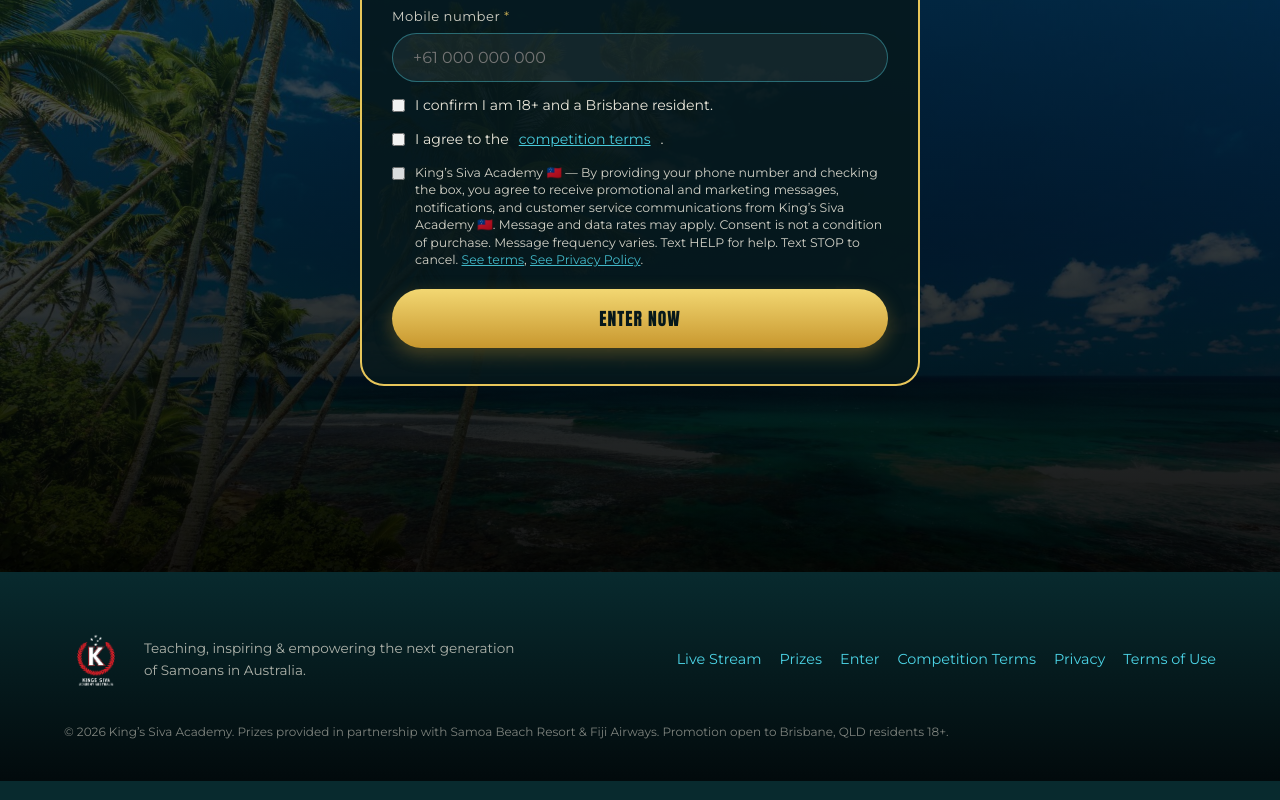
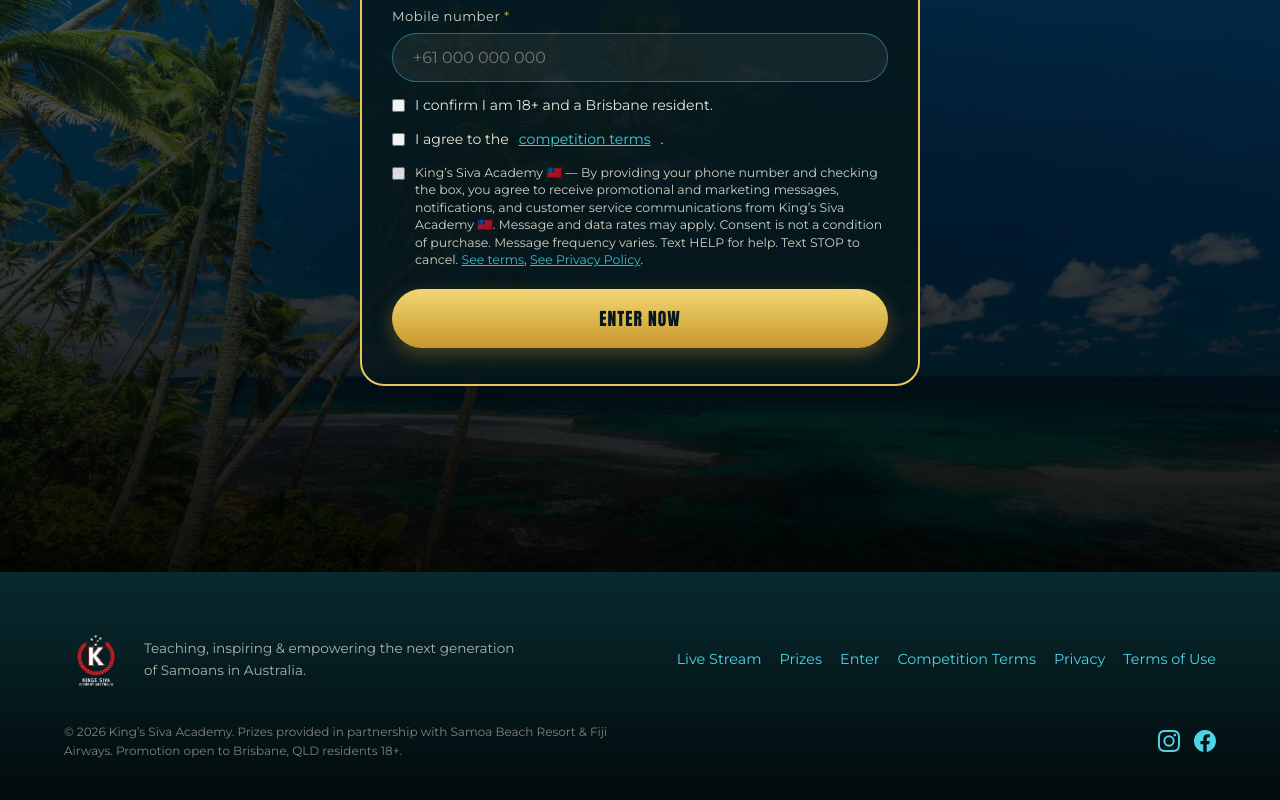
Before and after one commit to djgreenzone/kings-siva, a Next.js app: page / in a window 1280 px wide. Shown: the part 3863-4663 px from the top of the page. Built offline with nearby package versions, Linux system fonts and the light colour scheme.

Commit message:
Add Instagram and Facebook links to footer

```diff
--- a/components/Footer.tsx
+++ b/components/Footer.tsx
@@ -36,12 +36,49 @@ export default function Footer() {
             <a href="/terms-of-use" className="text-cyan">Terms of Use</a>
           </nav>
         </div>
-        <div style={{ marginTop: 30 }}>
-          <p style={{ fontSize: "0.75rem", opacity: 0.5 }}>
+        <div
+          style={{
+            marginTop: 30,
+            display: "flex",
+            flexWrap: "wrap",
+            gap: 20,
+            alignItems: "center",
+            justifyContent: "space-between",
+          }}
+        >
+          <p style={{ fontSize: "0.75rem", opacity: 0.5, maxWidth: 560 }}>
             © {new Date().getFullYear()} King&rsquo;s Siva Academy. Prizes provided
             in partnership with Samoa Beach Resort &amp; Fiji Airways. Promotion
             open to Brisbane, QLD residents 18+.
           </p>
+          <div style={{ display: "flex", gap: 14, alignItems: "center" }}>
+            <a
+              href="https://www.instagram.com/kingssivaacademy/"
+              target="_blank"
+              rel="noopener noreferrer"
+              aria-label="King's Siva Academy on Instagram"
+              className="text-cyan"
+              style={{ display: "inline-flex" }}
+            >
+              <svg width="22" height="22" viewBox="0 0 24 24" fill="currentColor" aria-hidden="true">
+                <path d="M12 2.16c3.2 0 3.58.01 4.85.07 1.17.05 1.8.25 2.23.41.56.22.96.48 1.38.9.42.42.68.82.9 1.38.16.42.36 1.06.41 2.23.06 1.27.07 1.65.07 4.85s-.01 3.58-.07 4.85c-.05 1.17-.25 1.8-.41 2.23-.22.56-.48.96-.9 1.38-.42.42-.82.68-1.38.9-.42.16-1.06.36-2.23.41-1.27.06-1.65.07-4.85.07s-3.58-.01-4.85-.07c-1.17-.05-1.8-.25-2.23-.41a3.7 3.7 0 0 1-1.38-.9 3.7 3.7 0 0 1-.9-1.38c-.16-.42-.36-1.06-.41-2.23-.06-1.27-.07-1.65-.07-4.85s.01-3.58.07-4.85c.05-1.17.25-1.8.41-2.23.22-.56.48-.96.9-1.38.42-.42.82-.68 1.38-.9.42-.16 1.06-.36 2.23-.41 1.27-.06 1.65-.07 4.85-.07zM12 0C8.74 0 8.33.01 7.05.07 5.78.13 4.9.33 4.14.63c-.79.3-1.46.72-2.12 1.38C1.35 2.67.94 3.35.63 4.14.33 4.9.13 5.78.07 7.05.01 8.33 0 8.74 0 12s.01 3.67.07 4.95c.06 1.27.26 2.15.56 2.91.3.79.72 1.46 1.38 2.12.66.66 1.34 1.07 2.12 1.38.76.3 1.64.5 2.91.56C8.33 23.99 8.74 24 12 24s3.67-.01 4.95-.07c1.27-.06 2.15-.26 2.91-.56a5.86 5.86 0 0 0 2.12-1.38 5.86 5.86 0 0 0 1.38-2.12c.3-.76.5-1.64.56-2.91.06-1.28.07-1.69.07-4.95s-.01-3.67-.07-4.95c-.06-1.27-.26-2.15-.56-2.91a5.86 5.86 0 0 0-1.38-2.12A5.86 5.86 0 0 0 19.86.63c-.76-.3-1.64-.5-2.91-.56C15.67.01 15.26 0 12 0z" />
+                <path d="M12 5.84A6.16 6.16 0 1 0 18.16 12 6.16 6.16 0 0 0 12 5.84zm0 10.16A4 4 0 1 1 16 12a4 4 0 0 1-4 4z" />
+                <circle cx="18.41" cy="5.59" r="1.44" />
+              </svg>
+            </a>
+            <a
+              href="https://www.facebook.com/kingssivaacademy"
+              target="_blank"
+              rel="noopener noreferrer"
+              aria-label="King's Siva Academy on Facebook"
+              className="text-cyan"
+              style={{ display: "inline-flex" }}
+            >
+              <svg width="22" height="22" viewBox="0 0 24 24" fill="currentColor" aria-hidden="true">
+                <path d="M24 12.07C24 5.4 18.63 0 12 0S0 5.4 0 12.07C0 18.1 4.39 23.1 10.13 24v-8.44H7.08v-3.49h3.05V9.41c0-3.02 1.79-4.69 4.53-4.69 1.31 0 2.68.24 2.68.24v2.97h-1.51c-1.49 0-1.95.93-1.95 1.88v2.26h3.33l-.53 3.49h-2.8V24C19.61 23.1 24 18.1 24 12.07z" />
+              </svg>
+            </a>
+          </div>
         </div>
       </div>
     </footer>
```
